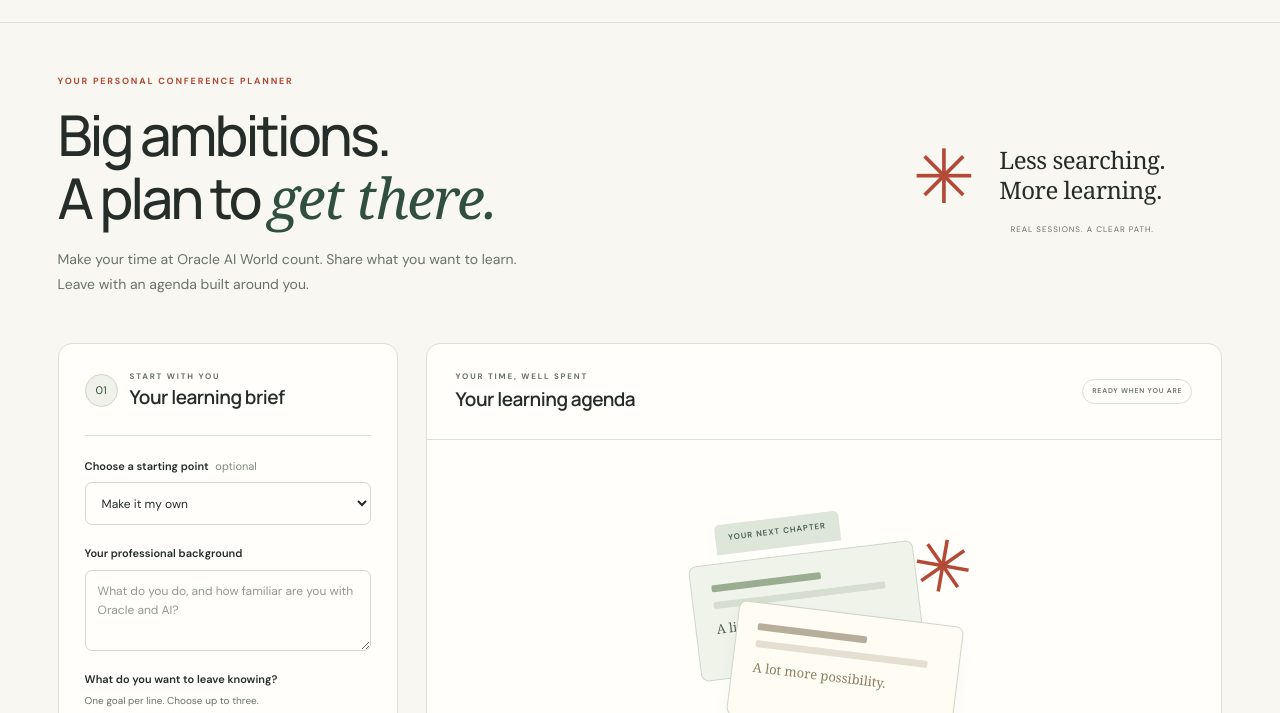
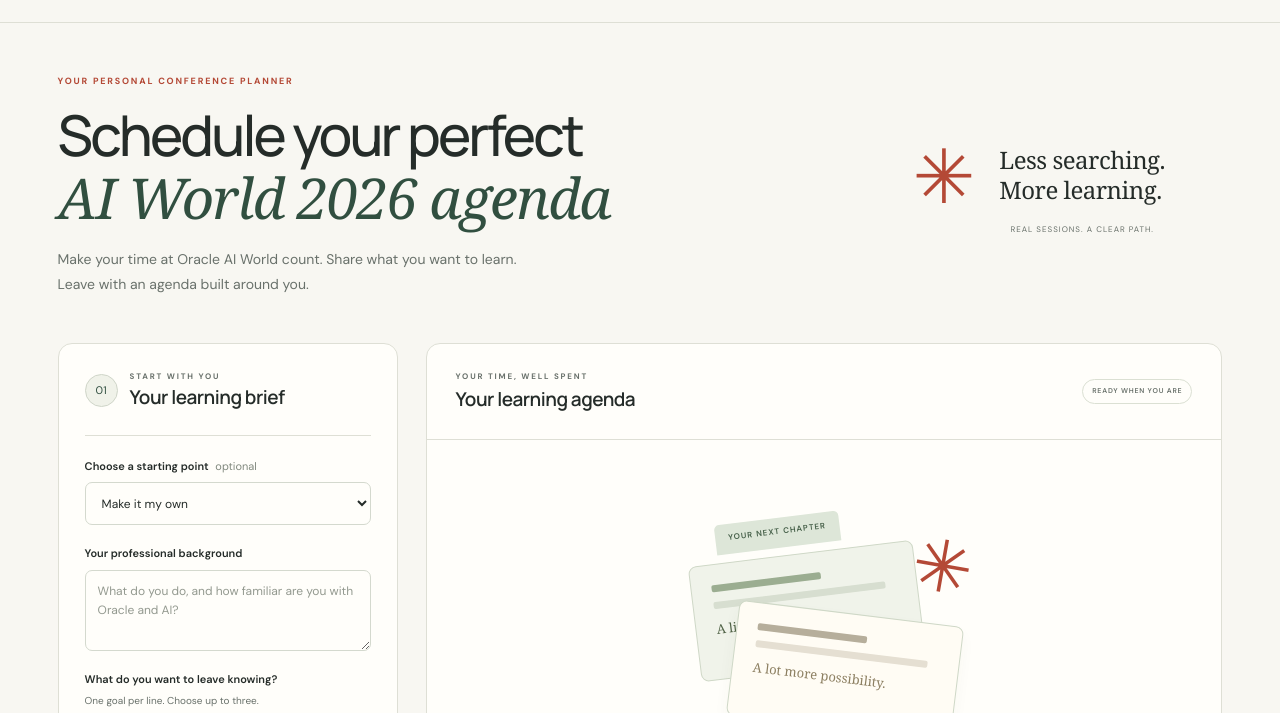
Before and after one commit to matronesPublic/OracleAIWorldTable10Hackathon, a website: page public/index.html in a window 1280 px wide. Shown: the part 62-775 px from the top of the page. Drawn offline with Linux system fonts and the light colour scheme; no server answers.

Commit message:
Update conference planner headline

```diff
--- a/public/index.html
+++ b/public/index.html
@@ -3,7 +3,7 @@
 <body>
 <header class="topbar"><a class="brand" href="/" aria-label="My AI World home"><span class="brand-mark">M</span> MY AI WORLD<span class="year">26</span></a><div class="event-meta"><span class="live-dot"></span> OCT 25–28 <span class="divider">/</span> LAS VEGAS</div><a class="catalog-link" href="https://reg.rf.oracle.com/flow/oracle/oaiw26/catalog/page/catalog" target="_blank" rel="noopener">Official catalog ↗</a></header>
 <main>
-<section class="hero"><div><p class="eyebrow">YOUR PERSONAL CONFERENCE PLANNER</p><h1>Big ambitions.<br>A plan to <em>get there.</em></h1><p class="hero-copy">Make your time at Oracle AI World count. Share what you want to learn. Leave with an agenda built around you.</p></div><div class="hero-note"><span class="orbit">✳</span><p>Less searching.<br>More learning.</p><span>REAL SESSIONS. A CLEAR PATH.</span></div></section>
+<section class="hero"><div><p class="eyebrow">YOUR PERSONAL CONFERENCE PLANNER</p><h1>Schedule your perfect<br><em>AI World 2026 agenda</em></h1><p class="hero-copy">Make your time at Oracle AI World count. Share what you want to learn. Leave with an agenda built around you.</p></div><div class="hero-note"><span class="orbit">✳</span><p>Less searching.<br>More learning.</p><span>REAL SESSIONS. A CLEAR PATH.</span></div></section>
 <div class="workspace">
 <aside class="input-panel"><div class="panel-title"><span class="step-number">01</span><div><p class="eyebrow">START WITH YOU</p><h2>Your learning brief</h2></div></div>
 <form id="planner-form">
```
